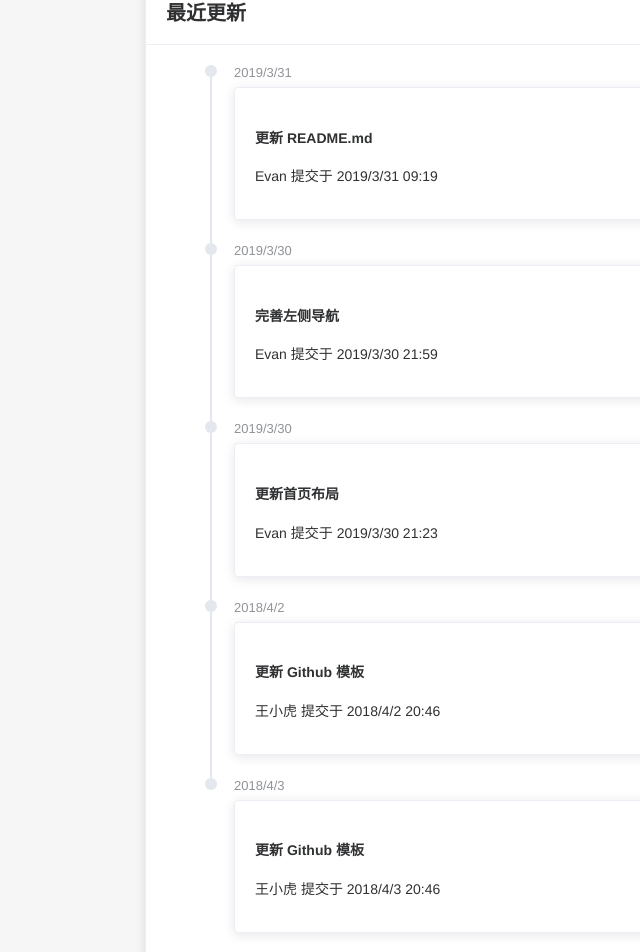
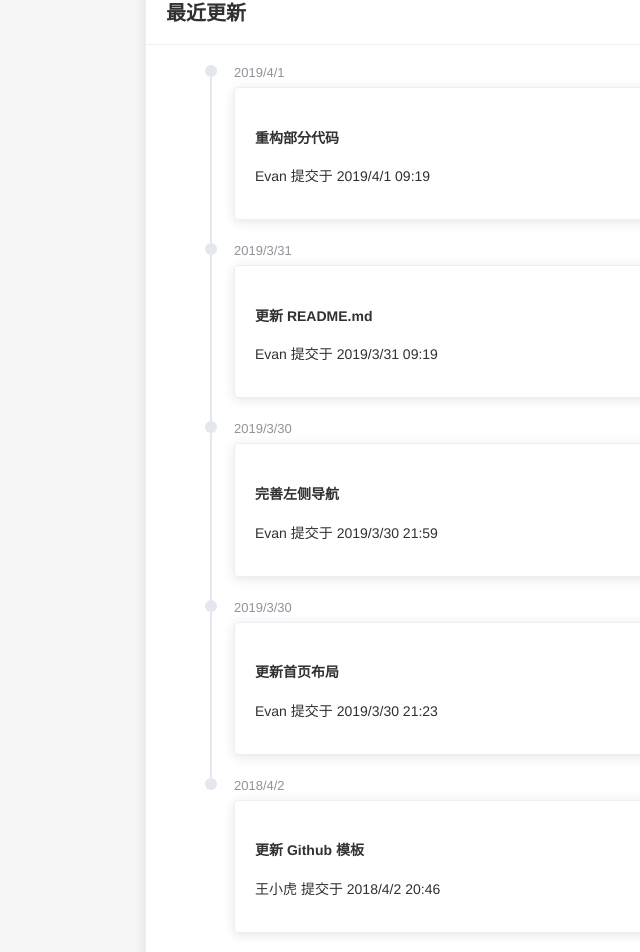
Before and after one commit to Antabot/White-Jotter, a Vue app in the folder wj-vue/: page /index in a window 1280 px wide. Shown: the part 614-1566 px from the top of the page, without its empty margins (0-640 px from the left). Built offline with nearby package versions, Linux system fonts and the light colour scheme; what mavon-editor would draw is missing.

Commit message:
update: 重构部分代码

```diff
--- a/wj-vue/src/components/home/UpdateCard.vue
+++ b/wj-vue/src/components/home/UpdateCard.vue
@@ -6,6 +6,12 @@
     </div>
     <div class="block">
       <el-timeline>
+        <el-timeline-item timestamp="2019/4/1" placement="top">
+          <el-card>
+            <h4>重构部分代码</h4>
+            <p>Evan 提交于 2019/4/1 09:19</p>
+          </el-card>
+        </el-timeline-item>
         <el-timeline-item timestamp="2019/3/31" placement="top">
           <el-card>
             <h4>更新 README.md</h4>
@@ -30,12 +36,6 @@
             <p>王小虎 提交于 2018/4/2 20:46</p>
           </el-card>
         </el-timeline-item>
-        <el-timeline-item timestamp="2018/4/3" placement="top">
-          <el-card>
-            <h4>更新 Github 模板</h4>
-            <p>王小虎 提交于 2018/4/3 20:46</p>
-          </el-card>
-        </el-timeline-item>
       </el-timeline>
     </div>
   </el-card>
--- a/wj-vue/src/components/jotter/JotterIndex.vue
+++ b/wj-vue/src/components/jotter/JotterIndex.vue
@@ -15,8 +15,8 @@
 </template>
 
 <script>
-  import JotterNav from '@/Components/jotter/JotterNav'
-  import Module from '@/Components/jotter/Module'
+  import JotterNav from './JotterNav'
+  import Module from './Module'
   export default {
     name: 'JotterIndex',
     components: {
```
Also changed, not shown: wj-vue/src/components/home/AppIndex.vue (+5 -5 lines).
